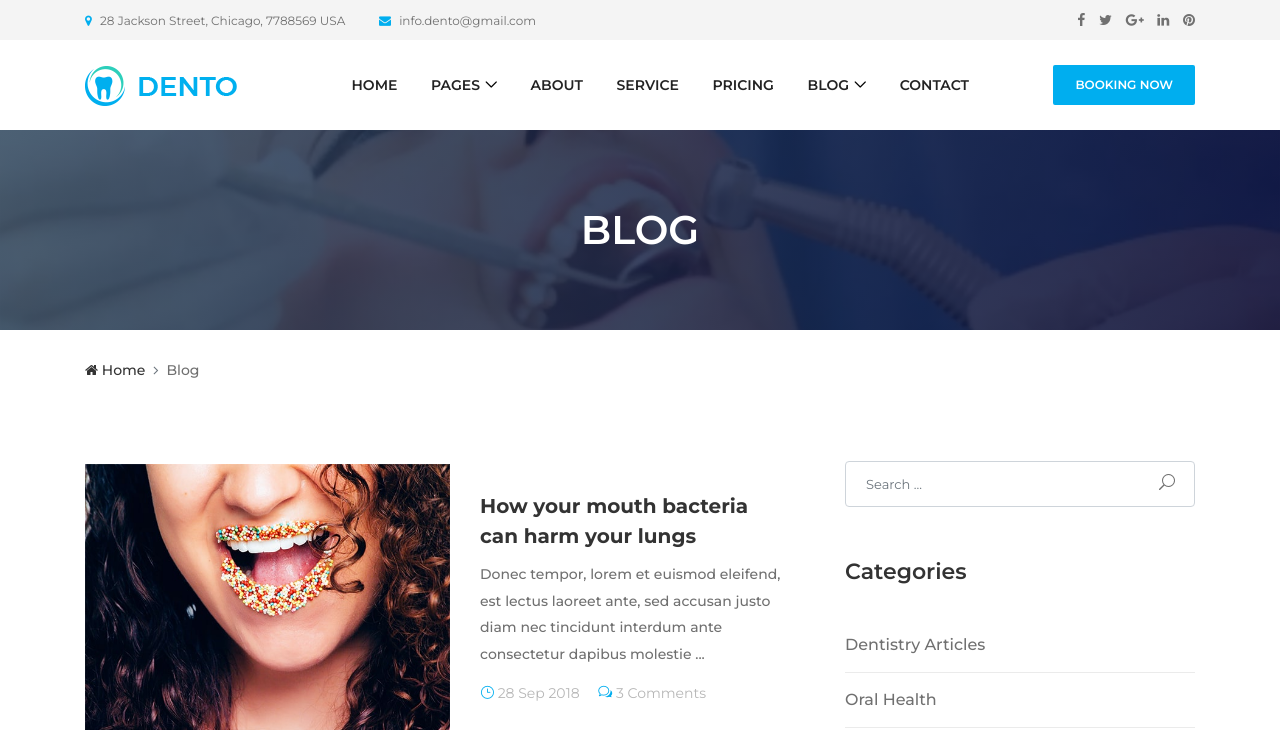
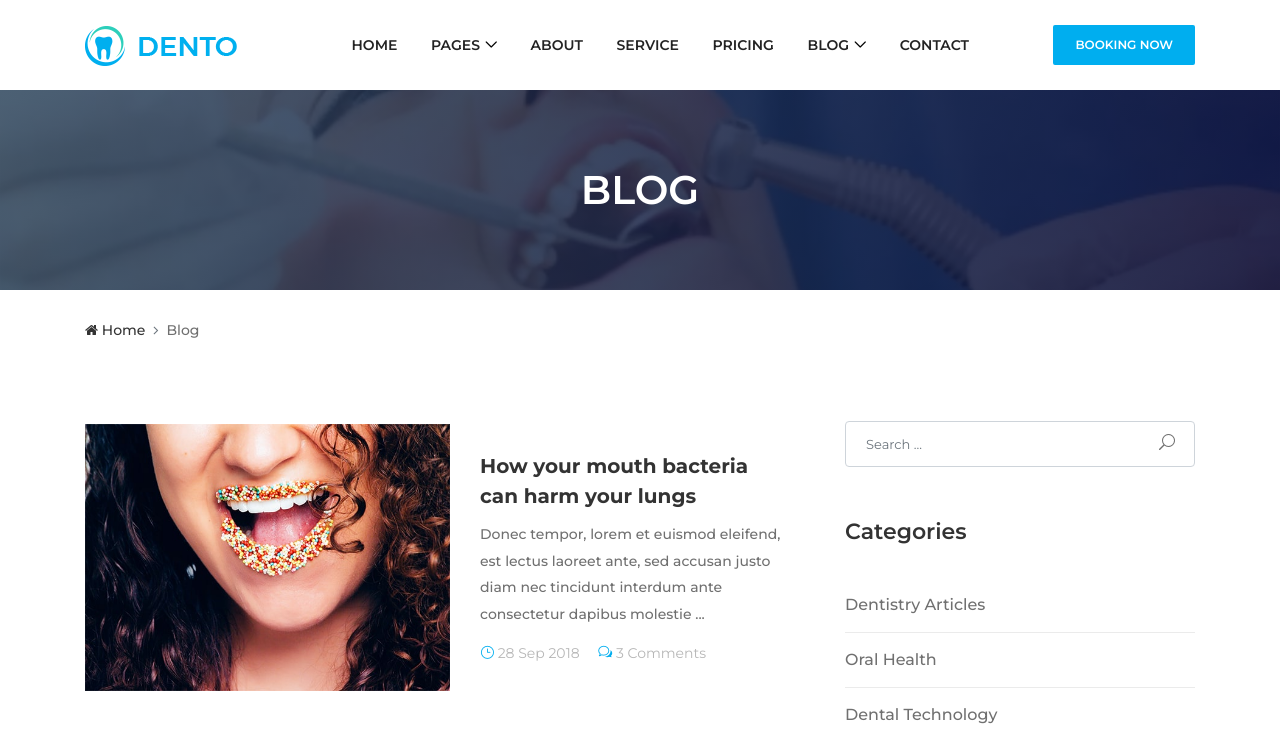
Before and after one commit to CleoMugs/dentist, a Django app: template menocare/templates/blog.html in a window 1280 px wide. Shown: the top 730 px of the page. Run offline with Django 3.2, Linux system fonts and the light colour scheme; the template is opened without the code that fills it, so the values that code supplies are empty; some web fonts are replaced.

Commit message:
redesigned blog page

```diff
--- a/menocare/templates/blog.html
+++ b/menocare/templates/blog.html
@@ -29,30 +29,6 @@
   <!-- ***** Header Area Start ***** -->
   <header class="header-area">
     <!-- Top Header Area -->
-    <div class="top-header-area">
-      <div class="container h-100">
-        <div class="row h-100 align-items-center">
-          <!-- Top Content -->
-          <div class="col-6 col-md-9 col-lg-8">
-            <div class="top-header-content">
-              <a href="#" data-toggle="tooltip" data-placement="bottom" title="28 Jackson Street, Chicago, 7788569 USA"><i class="fa fa-map-marker"></i> <span>28 Jackson Street, Chicago, 7788569 USA</span></a>
-              <a href="#" data-toggle="tooltip" data-placement="bottom" title="info.dento@gmail.com"><i class="fa fa-envelope"></i> <span>info.dento@gmail.com</span></a>
-            </div>
-          </div>
-          <!-- Top Header Social Info -->
-          <div class="col-6 col-md-3 col-lg-4">
-            <div class="top-header-social-info text-right">
-              <a href="#" data-toggle="tooltip" data-placement="bottom" title="Facebook"><i class="fa fa-facebook"></i></a>
-              <a href="#" data-toggle="tooltip" data-placement="bottom" title="Twitter"><i class="fa fa-twitter"></i></a>
-              <a href="#" data-toggle="tooltip" data-placement="bottom" title="Google Plus"><i class="fa fa-google-plus"></i></a>
-              <a href="#" data-toggle="tooltip" data-placement="bottom" title="Linkedin"><i class="fa fa-linkedin"></i></a>
-              <a href="#" data-toggle="tooltip" data-placement="bottom" title="Pinterest"><i class="fa fa-pinterest"></i></a>
-            </div>
-          </div>
-        </div>
-      </div>
-    </div>
-    <!-- Top Header End -->
 
     <!-- Main Header Start -->
     <div class="main-header-area">
```
